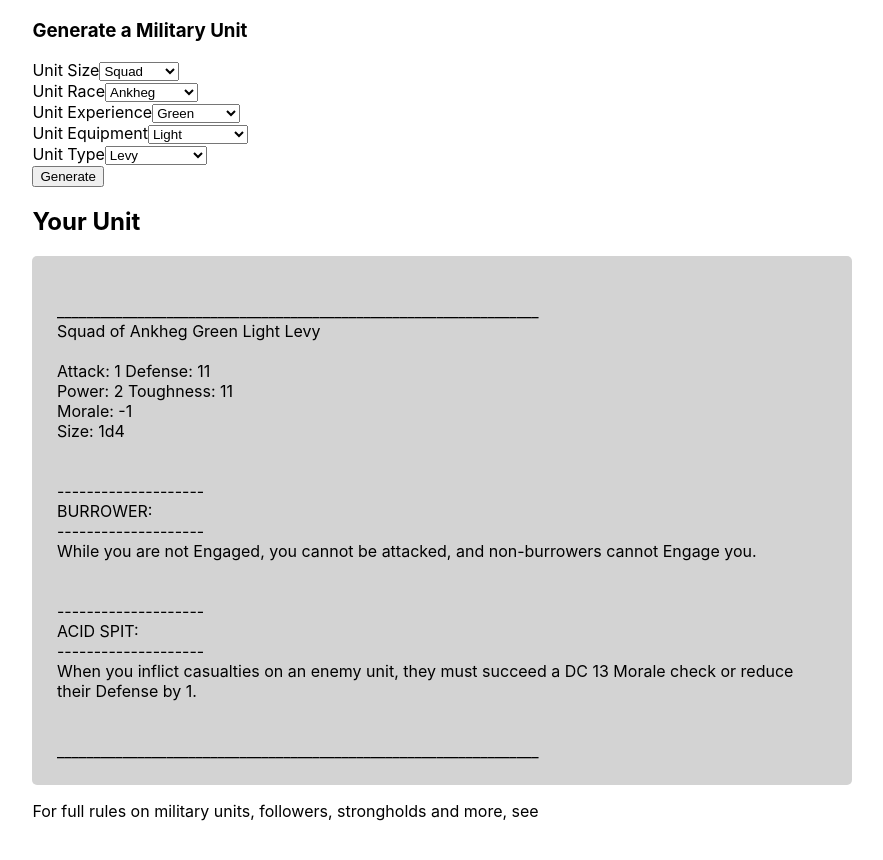
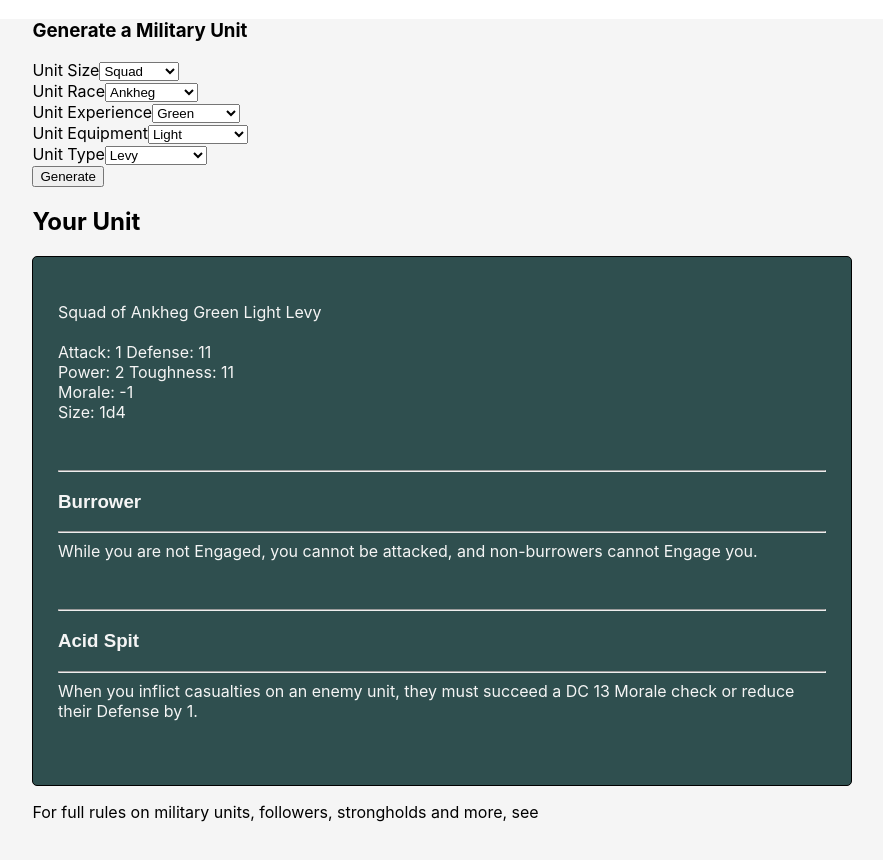
Before and after one commit to ReaganDuggins/snf-unit-generator, a React (Create React App) app: page / in a window 1280 px wide. Both pictures are taken after a click on the button "Generate". Shown: the top 860 px of the page, without its empty margins (198-1081 px from the left). Built offline with nearby package versions, Linux system fonts and the light colour scheme.

Commit message:
[cleanup] style things and fix some bugs

```diff
--- a/src/App.css
+++ b/src/App.css
@@ -1,38 +1,19 @@
 .App {
+  background-color: whitesmoke;
   text-align: left;
   padding-left: 10%;
   padding-right: 10%;
   padding-bottom: 10%;
 }
 
-.App-logo {
-  height: 40vmin;
-  pointer-events: none;
-}
-
-@media (prefers-reduced-motion: no-preference) {
-  .App-logo {
-    animation: App-logo-spin infinite 20s linear;
-  }
-}
-
-.App-header {
-  background-color: #282c34;
-  min-height: 100vh;
-  display: flex;
-  flex-direction: column;
-  align-items: center;
-  justify-content: center;
-  font-size: calc(10px + 2vmin);
-  color: white;
-}
-
-.App-link {
-  color: #61dafb;
-}
-
 .new-unit-holder {
   padding: 3%;
   border-radius: 5px;
-  background-color: lightgrey;
+  border: 1px solid black;
+  background-color: darkslategrey;
+  color: whitesmoke;
 }
+
+.trait-header {
+  font-family: Arial, Helvetica, sans-serif;
+}
--- a/src/GenerateForm.js
+++ b/src/GenerateForm.js
@@ -169,7 +169,41 @@ export default class GenerateForm extends Component {
             return <p></p>
         }
         return this.state.currentUnit.map((line, index) => {
-            return <span key={line + index}>{line}<br></br></span>;
+            if(line.includes('_________')) {
+                // return <hr key={'hr' + index}></hr>;
+                return '';
+            }
+
+            if(line.includes('----')) {
+                return <span></span>;
+            }
+
+            if(line.includes('|')) {
+                let header = line.split('|')[0];
+                header = header.split(' ').map((word) => {
+                    if(word && word.length > 1){
+                        return this.capsFirstLetter(word.toLowerCase());
+                    }
+                    return '';
+                }).join(' ');
+                return (
+                    <section className='trait-header'>
+                        <hr></hr>
+                        <h3>
+                            {header}
+                        </h3>
+                        <hr></hr>
+                    </section>
+                )
+
+            }
+
+            return <span key={line + index}>
+                {
+                    line
+                }
+                <br></br>
+            </span>;
         });
     }
 
--- a/src/unit_generator/units/Size.js
+++ b/src/unit_generator/units/Size.js
@@ -33,7 +33,7 @@ class Size {
         let traitStrings = this.traits.map((current) => {
             if(!current) {return ""}
             return "\n--------------------\n" +
-            current.name.toUpperCase() + ":" +
+            current.name.toUpperCase() + " |" +
             "\n--------------------\n" +
             current.effect;
         });
```
